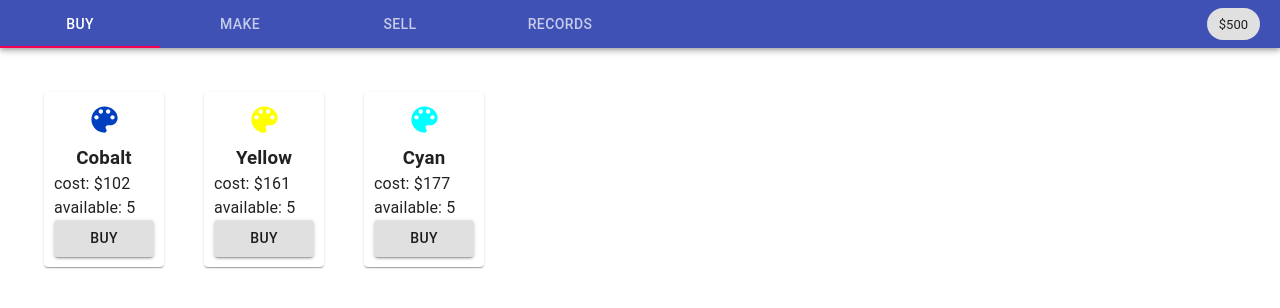
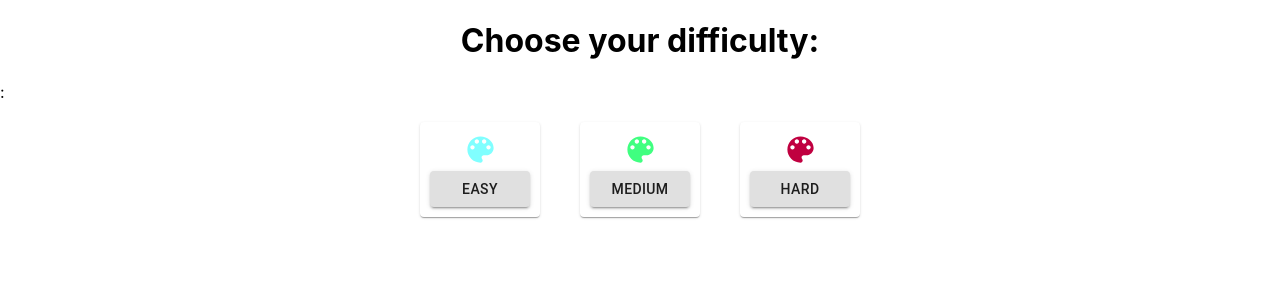
Before and after one commit to BethanyDrake/jamcraft, a React (Create React App) app: page / in a window 1280 px wide. Shown: the top 308 px of the page. Built offline with nearby package versions, Linux system fonts and the light colour scheme.

Commit message:
difficulty screen that doesn't actually change how hard the game is

```diff
--- a/src/App.js
+++ b/src/App.js
@@ -3,8 +3,7 @@ import './App.css';
 import SimpleTabs from './Tabs';
 import {items} from './items';
 import {stockableIngredients} from './BuyScreen'
-
-
+import DifficultyScreen from './DifficultyScreen'
 
 const initialItemPrices = {};
 items.forEach(item => {
@@ -19,6 +18,13 @@ items.forEach(item => {
 function App() {
 
   const [itemPrices, setItemPrices] = useState(initialItemPrices);
+
+  const [difficulty, setDifficulty] = useState(-1);
+
+  if (difficulty === -1) {
+    return (<DifficultyScreen setDifficulty={setDifficulty}/>)
+  }
+
   return (
     <div className="App">
       <SimpleTabs itemPrices={itemPrices} setItemPrices={setItemPrices}/>
--- /dev/null
+++ b/src/DifficultyScreen.js
@@ -0,0 +1,49 @@
+import React from 'react';
+
+import Button from '@material-ui/core/Button';
+
+import {buttonStyles} from './util'
+import {ColourIcon} from './ColourIcon';
+
+import Paper from '@material-ui/core/Paper';
+
+import { styled } from '@material-ui/core/styles';
+const MyPaper = styled(Paper)({
+  width: 120,
+  margin: "20px"
+});
+
+const TextBox = ({children}) => {
+  return <div style={{"padding":'10px'}}>{children}</div>
+}
+
+const DifficultyTile = ({difficultyName, difficultyValue, colourName, setDifficulty}) => {
+  const setToThisDifficulty = () => setDifficulty(difficultyValue);
+  return (
+    <MyPaper>
+    <TextBox>
+    <ColourIcon colourName={colourName}/>
+
+    <Button style={buttonStyles} variant="contained" onClick={setToThisDifficulty}>{difficultyName}</Button>
+    </TextBox>
+    </MyPaper>
+  )
+}
+
+const DifficultyScreen = ({setDifficulty}) => {
+
+
+
+  return (
+    <div>
+    <h1 style={{ textAlign: "center"}}>Choose your difficulty:</h1>:
+    <div style={{display:"flex", justifyContent: "center"}}>
+    <DifficultyTile difficultyName={"easy"} difficultyValue={1} colourName={"waterspout"} setDifficulty={setDifficulty}/>
+    <DifficultyTile difficultyName={"medium"} difficultyValue={1} colourName={"guppie green"} setDifficulty={setDifficulty}/>
+    <DifficultyTile difficultyName={"hard"} difficultyValue={1} colourName={"carmine"} setDifficulty={setDifficulty}/>
+    </div>
+    </div>
+  )
+}
+
+export default DifficultyScreen;
```
